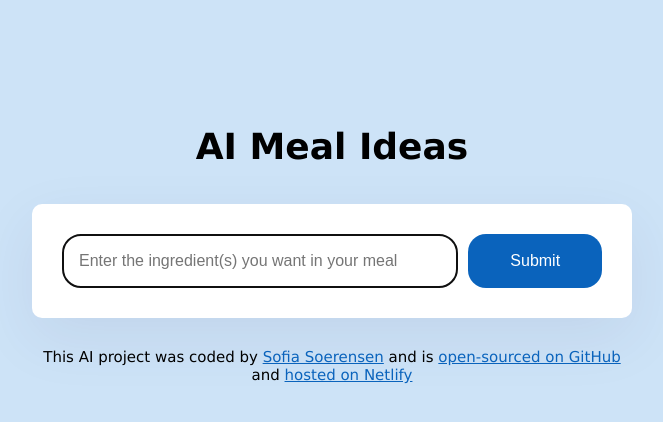
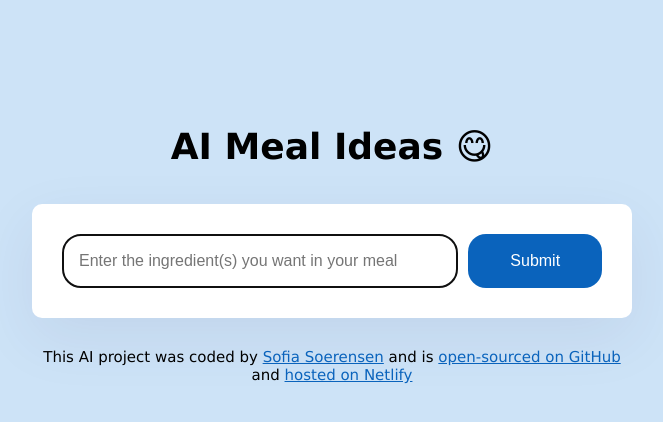
Before and after one commit to SofiaSoerensen/AI, a plain HTML site: page index.html in a window 1280 px wide. Shown: the whole page, without its empty margins (308-971 px from the left). Drawn offline with nearby package versions, Linux system fonts and the light colour scheme.

Commit message:
added emoji

```diff
--- a/index.html
+++ b/index.html
@@ -11,7 +11,7 @@
   <body>
     <div class="container">
       <header>
-        <h1>AI Meal Ideas</h1>
+        <h1>AI Meal Ideas 😋</h1>
       </header>
 
       <main>
```
